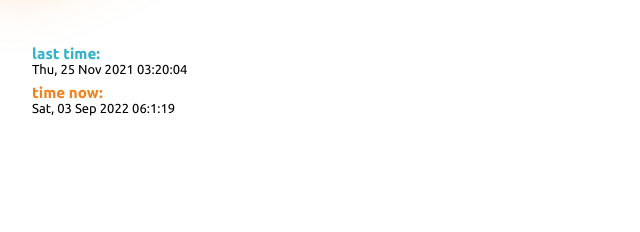
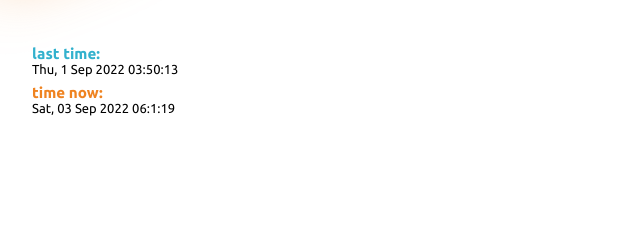
Before and after one commit to afarhansib/ster, a website: page index.html in a window 1280 px wide. Shown: the part 565-797 px from the top of the page, 0-640 px from the left. Drawn offline with Linux system fonts and the light colour scheme.

Commit message:
Update index.html

```diff
--- a/index.html
+++ b/index.html
@@ -31,7 +31,7 @@
         <section>
           <div class="last">
             <h3>last time:</h3>
-            <p>Thu, 25 Nov 2021 03:20:04</p>
+            <p>Thu, 1 Sep 2022 03:50:13</p>
           </div>
           <div class="now">
             <h3>time now:</h3>
```
